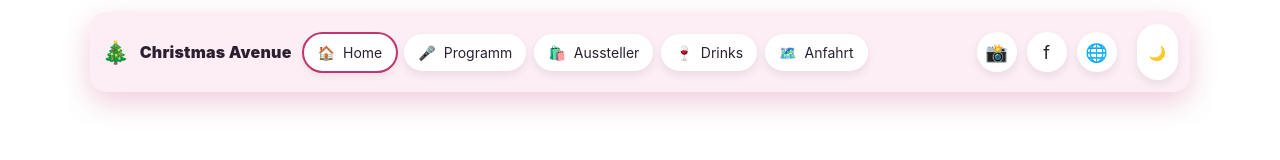
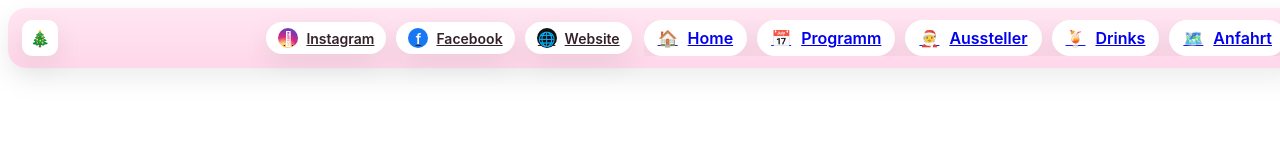
Before and after one commit to dimaru78/notion-nav, a plain HTML site: page index.html in a window 1280 px wide. Drawn offline with Linux system fonts and the light colour scheme.

Commit message:
Update index.html

```diff
--- a/index.html
+++ b/index.html
@@ -1,163 +1,245 @@
-<!doctype html>
+<!DOCTYPE html>
 <html lang="de">
 <head>
-<meta charset="utf-8">
-<meta name="viewport" content="width=device-width,initial-scale=1">
-<title>Christmas Avenue – Nav</title>
+<meta charset="utf-8" />
+<meta name="viewport" content="width=device-width,initial-scale=1" />
+<title>Topbar • Christmas Avenue</title>
 <style>
   :root{
-    /* Pink-Branding (an dein Widget angelehnt) */
-    --bg:transparent;
-    --fg:#2a2030;
-    --muted:#6c5a66;
-    --bar:#fdeef5;         /* Nav-Hintergrund */
-    --pill:#ffffff;        /* Buttons */
-    --accent:#c2366f;      /* Pink-Akzent */
-    --shadow:0 10px 28px rgba(194,54,111,.25); /* kräftiger Pink-Schatten */
-  }
-  body.dark{
-    --fg:#f7eef7; --muted:#d7c1cc;
-    --bar:#2b1f28; --pill:#3a2a36; --accent:#ff7aa8;
-    --shadow:0 12px 32px rgba(0,0,0,.5);
+    --bg: #ffffff;
+    --pink-50: #fff3f8;
+    --pink-100:#ffe6f1;
+    --pink-200:#ffd7ea;
+    --pink-300:#ffc7e1;
+    --chip:#ffffff;
+    --fg:#34222b;
+    --muted:#7b5b67;
+    --shadow: 0 10px 28px rgba(0,0,0,.08);
+    --radius: 18px;
+    --gap: 12px;
+
+    /* Brands */
+    --ig:#E4405F;
+    --fb:#1877F2;
+    --web:#111111;
   }
 
-  html,body{margin:0;background:var(--bg);color:var(--fg);font-family:Inter,system-ui,Arial,sans-serif}
-  .wrap{max-width:1100px;margin:0 auto;padding:12px}
-
-  /* NAV BAR */
-  .nav{
-    display:flex; align-items:center; gap:12px;
-    background:var(--bar);
-    padding:12px; border-radius:16px; box-shadow:var(--shadow);
-  }
-  .brand{display:flex; align-items:center; gap:10px; font-weight:900; letter-spacing:.2px}
-  .brand .logo{font-size:22px}
-  .links{display:flex; gap:8px; flex-wrap:wrap}
-  .link{
-    display:inline-flex; align-items:center; gap:8px;
-    background:var(--pill); border-radius:999px; padding:10px 14px;
-    font-size:14px; color:var(--fg); text-decoration:none;
-    box-shadow:0 4px 10px rgba(0,0,0,.08);
-    transition:transform .12s ease, box-shadow .12s ease, background .12s ease, outline-color .12s ease;
-    outline:2px solid transparent;
-  }
-  .link:hover{transform:translateY(-1px); box-shadow:0 6px 14px rgba(0,0,0,.12)}
-  .link:active{transform:translateY(0); box-shadow:0 2px 6px rgba(0,0,0,.12)}
-  .link.active{outline-color:var(--accent)}
-
-  .spacer{flex:1}
-
-  .social{display:flex; gap:10px}
-  .iconbtn{
-    display:inline-grid; place-items:center; width:40px; height:40px;
-    background:var(--pill); border-radius:999px; text-decoration:none; color:var(--fg);
-    box-shadow:0 4px 10px rgba(0,0,0,.08);
-    transition:transform .12s ease, box-shadow .12s ease, background .12s ease;
-    font-size:18px;
-  }
-  .iconbtn:hover{transform:translateY(-1px); box-shadow:0 6px 14px rgba(0,0,0,.12)}
-  .iconbtn:active{transform:translateY(0); box-shadow:0 2px 6px rgba(0,0,0,.12)}
-
-  .mode{
-    margin-left:8px; padding:8px 12px; width:auto; font-size:14px;
-    border:0; cursor:pointer;
+  /* Dark */
+  @media (prefers-color-scheme: dark){
+    :root{
+      --bg:#0f0e12;
+      --fg:#f5eaf0;
+      --muted:#c9b8c1;
+      --pink-50:#2a1d24;
+      --pink-100:#311f29;
+      --pink-200:#3b2230;
+      --chip:#1b171a;
+      --shadow: 0 8px 24px rgba(0,0,0,.45);
+    }
   }
 
-  /* RESPONSIVE */
-  @media (max-width:760px){
-    .nav{flex-wrap:wrap; gap:10px}
-    .spacer{flex-basis:100%; height:0}
-    .social{margin-left:auto}
+  html,body{margin:0;background:transparent;color:var(--fg);font-family:Inter, system-ui, -apple-system, Segoe UI, Roboto, Arial, sans-serif}
+
+  .wrap{padding:8px}
+
+  /* Ribbon */
+  .ribbon{
+    width:100%;
+    display:grid;
+    grid-template-columns: 1fr auto 1fr;
+    align-items:center;
+    gap: var(--gap);
+    background: linear-gradient(180deg, var(--pink-100), var(--pink-200));
+    border-radius: var(--radius);
+    box-shadow: var(--shadow);
+    padding: 12px 14px;
+  }
+
+  /* Left: Logo */
+  .left{
+    display:flex;
+    align-items:center;
+    gap:10px;
+  }
+  .logo{
+    width:36px;height:36px;border-radius:10px;display:grid;place-items:center;
+    background: var(--chip); box-shadow: var(--shadow);
+  }
+  .logo img{width:26px;height:26px;object-fit:contain;display:block}
+
+  /* Middle: Socials */
+  .center{
+    display:flex;
+    align-items:center;
+    justify-content:center;
+    gap:10px;
+  }
+  .social{
+    display:flex; align-items:center; gap:8px;
+    background:var(--chip);
+    border-radius:999px;
+    padding:6px 12px;
+    font-weight:600;
+    color:var(--fg);
+    box-shadow: var(--shadow);
+    transition: transform .15s ease, box-shadow .15s ease, opacity .15s ease;
+  }
+  .social:hover{ transform: translateY(-1px); box-shadow: 0 10px 26px rgba(0,0,0,.16); opacity:.95 }
+
+  .ico{ width:20px; height:20px; display:grid; place-items:center; border-radius:999px; color:#fff; }
+  /* Brand bubbles */
+  .ico.ig{
+    background: radial-gradient(circle at 30% 110%, #f58529 0%, #feda77 25%, #dd2a7b 50%, #8134af 75%, #515bd4 100%);
+  }
+  .ico.fb{ background: var(--fb); }
+  .ico.web{ background: var(--web); }
+
+  .social span{font-size:14px}
+
+  /* Right side: two modes */
+  .right{ display:flex; justify-content:flex-end; }
+
+  /* NAV mode */
+  .nav{
+    display:flex; align-items:center; gap:10px; overflow:auto; scrollbar-width:none;
+  }
+  .nav::-webkit-scrollbar{display:none}
+  .chip{
+    background:var(--chip);
+    border-radius:999px;
+    box-shadow: var(--shadow);
+    padding:8px 14px;
+    display:flex; align-items:center; gap:10px;
+    font-weight:600; white-space:nowrap;
+  }
+  .chip .dot{font-size:16px; opacity:.9}
+
+  /* WEATHER mode (horizontal) */
+  .weather-line{ display:flex; gap:10px; overflow:auto; scrollbar-width:none; }
+  .weather-line::-webkit-scrollbar{display:none}
+  .w-card{
+    background:var(--chip);
+    border-radius:14px;
+    box-shadow: var(--shadow);
+    padding:8px 12px;
+    min-width:120px;
+    display:grid; gap:6px; place-items:center;
+  }
+  .w-day{font-size:12px; color:var(--muted)}
+  .w-icon{ font-size:20px }
+  .w-temp{font-weight:800}
+  .w-meta{ font-size:11px; color:var(--muted) }
+
+  /* Responsive */
+  @media (max-width:980px){
+    .ribbon{ grid-template-columns: auto 1fr auto; }
+  }
+  @media (max-width:720px){
+    .ribbon{
+      grid-template-columns: 1fr;
+      row-gap: 10px;
+      justify-items:center;
+    }
+    .left{ order:1 }
+    .center{ order:2; flex-wrap:wrap }
+    .right{ order:3; width:100% }
+    .nav, .weather-line{ justify-content:center }
   }
 </style>
 </head>
 <body>
 <div class="wrap">
-  <nav class="nav" aria-label="Hauptnavigation">
-    <div class="brand">
-      <span class="logo">🎄</span>
-      <span id="brandText">Christmas Avenue</span>
+  <div class="ribbon">
+    <!-- LEFT: LOGO -->
+    <div class="left">
+      <div class="logo">
+        <!-- Ersetze das durch dein echtes Logo -->
+        <!-- <img src="logo.png" alt="Christmas Avenue Logo"> -->
+        🎄
+      </div>
     </div>
 
-    <div class="links" id="linkBar"><!-- per JS --></div>
+    <!-- CENTER: SOCIALS -->
+    <div class="center">
+      <a class="social" href="https://www.instagram.com/christmas.avenue/" target="_blank" rel="noopener">
+        <span class="ico ig"></span><span>Instagram</span>
+      </a>
+      <a class="social" href="https://www.facebook.com/christmasavenue" target="_blank" rel="noopener">
+        <span class="ico fb">f</span><span>Facebook</span>
+      </a>
+      <a class="social" href="https://christmas-avenue.berlin/" target="_blank" rel="noopener">
+        <span class="ico web">🌐</span><span>Website</span>
+      </a>
+    </div>
 
-    <div class="spacer"></div>
+    <!-- RIGHT: NAV **oder** WEATHER (per JS unten) -->
+    <div class="right">
+      <!-- NAV -->
+      <nav class="nav" id="nav">
+        <a class="chip" href="#"><span class="dot">🏠</span>Home</a>
+        <a class="chip" href="#"><span class="dot">📅</span>Programm</a>
+        <a class="chip" href="#"><span class="dot">🧑‍🎄</span>Aussteller</a>
+        <a class="chip" href="#"><span class="dot">🍹</span>Drinks</a>
+        <a class="chip" href="#"><span class="dot">🗺️</span>Anfahrt</a>
+      </nav>
 
-    <div class="social" id="socialBar"><!-- per JS --></div>
-    <a id="modeBtn" class="iconbtn mode" role="button" aria-label="Dark/Light umschalten">🌙</a>
-  </nav>
+      <!-- WEATHER LINE -->
+      <div class="weather-line" id="weather" style="display:none"></div>
+    </div>
+  </div>
 </div>
 
 <script>
-  /* ===== KONFIG ===== */
-  const BRAND = { text: "Christmas Avenue", logo: "🎄" };
+  /**
+   * RECHTE SEITE: Modus wählen
+   * "nav"     -> zeigt die Navigations-Chips
+   * "weather" -> zeigt die horizontale Wetterzeile
+   */
+  const MODE = "nav"; // >>> "nav" oder "weather"
 
-  // Platzhalter-Seiten: Label + URL (deine Zielseiten eintragen)
-  const LINKS = [
-    { label:"Home",       url:"https://christmas-avenue.berlin/", icon:"🏠", active:true },
-    { label:"Programm",   url:"#programm", icon:"🎤" },
-    { label:"Aussteller", url:"#aussteller", icon:"🛍️" },
-    { label:"Drinks",     url:"#drinks", icon:"🍷" },
-    { label:"Anfahrt",    url:"#anfahrt", icon:"🗺️" },
-  ];
+  const nav   = document.getElementById('nav');
+  const wx    = document.getElementById('weather');
 
-  // Social-Icons – DEINE echten Links
-  const SOCIAL = [
-    { kind:"instagram", url:"https://www.instagram.com/christmas.avenue/", emoji:"📸" },
-    { kind:"facebook",  url:"https://www.facebook.com/christmasavenue",   emoji:"f"  },
-    { kind:"website",   url:"https://christmas-avenue.berlin/",           emoji:"🌐" },
-  ];
+  if (MODE === "nav"){
+    nav.style.display = "flex";
+    wx.style.display  = "none";
+  } else {
+    nav.style.display = "none";
+    wx.style.display  = "flex";
+    buildWeather();
+  }
 
-  /* ===== RENDER ===== */
-  // Brand
-  document.getElementById("brandText").textContent = BRAND.text;
-  document.querySelector(".brand .logo").textContent = BRAND.logo;
+  /* --- Wetter horizontal (Nollendorfplatz) --- */
+  const LAT = 52.498, LON = 13.353;
+  const DAYS = 5; // kompakte Zeile; du kannst 2/4/6/8 etc. einsetzen
+  const ICON = {0:"☀️",1:"🌤️",2:"⛅",3:"☁️",45:"🌫️",48:"🌫️",51:"🌦️",53:"🌦️",55:"🌧️",
+                61:"🌧️",63:"🌧️",65:"🌧️",71:"🌨️",73:"🌨️",75:"🌨️",80:"🌦️",81:"🌦️",82:"🌧️",95:"⛈️",96:"⛈️",99:"⛈️"};
+  const URL = `https://api.open-meteo.com/v1/forecast?latitude=${LAT}&longitude=${LON}&timezone=auto&forecast_days=${DAYS}&daily=weathercode,temperature_2m_max,temperature_2m_min`;
 
-  // Links
-  const linkBar = document.getElementById("linkBar");
-  LINKS.forEach(l=>{
-    const a = document.createElement("a");
-    a.className = "link";
-    a.href = l.url;
-    a.target = l.url.startsWith("http") ? "_blank" : "_self";
-    a.rel = "noopener";
-    a.innerHTML = `${l.icon?`<span>${l.icon}</span>`:""}<span>${l.label}</span>`;
-    if(l.active) a.classList.add("active");
-    linkBar.appendChild(a);
-  });
+  function shortDay(iso){
+    return new Date(iso).toLocaleDateString("de-DE",{weekday:"short"});
+  }
+  async function buildWeather(){
+    try{
+      const r = await fetch(URL);
+      const d = await r.json();
+      const t = d.daily;
 
-  // Social
-  const socialBar = document.getElementById("socialBar");
-  SOCIAL.forEach(s=>{
-    const a = document.createElement("a");
-    a.className = "iconbtn";
-    a.href = s.url;
-    a.target = "_blank";
-    a.rel = "noopener";
-    a.title = s.kind;
-    // einfache Emojis; auf Wunsch tausche ich gegen echte SVG-Logos
-    a.textContent = s.emoji;
-    socialBar.appendChild(a);
-  });
-
-  /* ===== DARK MODE (optional Umschalter) ===== */
-  const modeBtn = document.getElementById("modeBtn");
-  function applyInitialMode(){
-    const saved = localStorage.getItem("nav_mode");
-    if(saved){
-      document.body.classList.toggle("dark", saved==="dark");
-    }else if(window.matchMedia && window.matchMedia('(prefers-color-scheme: dark)').matches){
-      document.body.classList.add("dark");
+      wx.innerHTML = "";
+      for(let i=0;i<t.time.length;i++){
+        wx.insertAdjacentHTML("beforeend", `
+          <div class="w-card">
+            <div class="w-day">${shortDay(t.time[i])}</div>
+            <div class="w-icon">${ICON[t.weathercode[i]]||"❓"}</div>
+            <div class="w-temp">${Math.round(t.temperature_2m_max[i])}° / ${Math.round(t.temperature_2m_min[i])}°</div>
+            <div class="w-meta">Berlin</div>
+          </div>
+        `);
+      }
+    }catch(e){
+      wx.innerHTML = `<div class="w-card">Wetter nicht verfügbar</div>`;
     }
-    modeBtn.textContent = document.body.classList.contains("dark") ? "☀️" : "🌙";
   }
-  modeBtn.addEventListener("click", ()=>{
-    document.body.classList.toggle("dark");
-    const dark = document.body.classList.contains("dark");
-    localStorage.setItem("nav_mode", dark ? "dark":"light");
-    modeBtn.textContent = dark ? "☀️" : "🌙";
-  });
-  applyInitialMode();
 </script>
 </body>
 </html>
```
